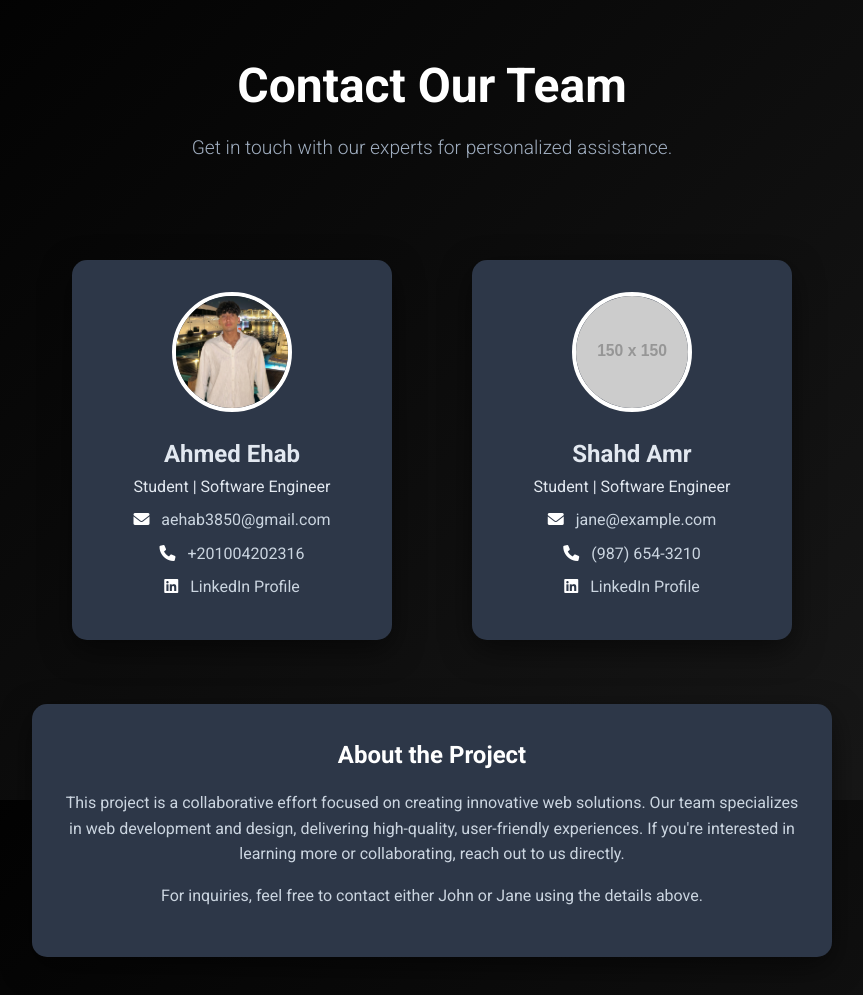
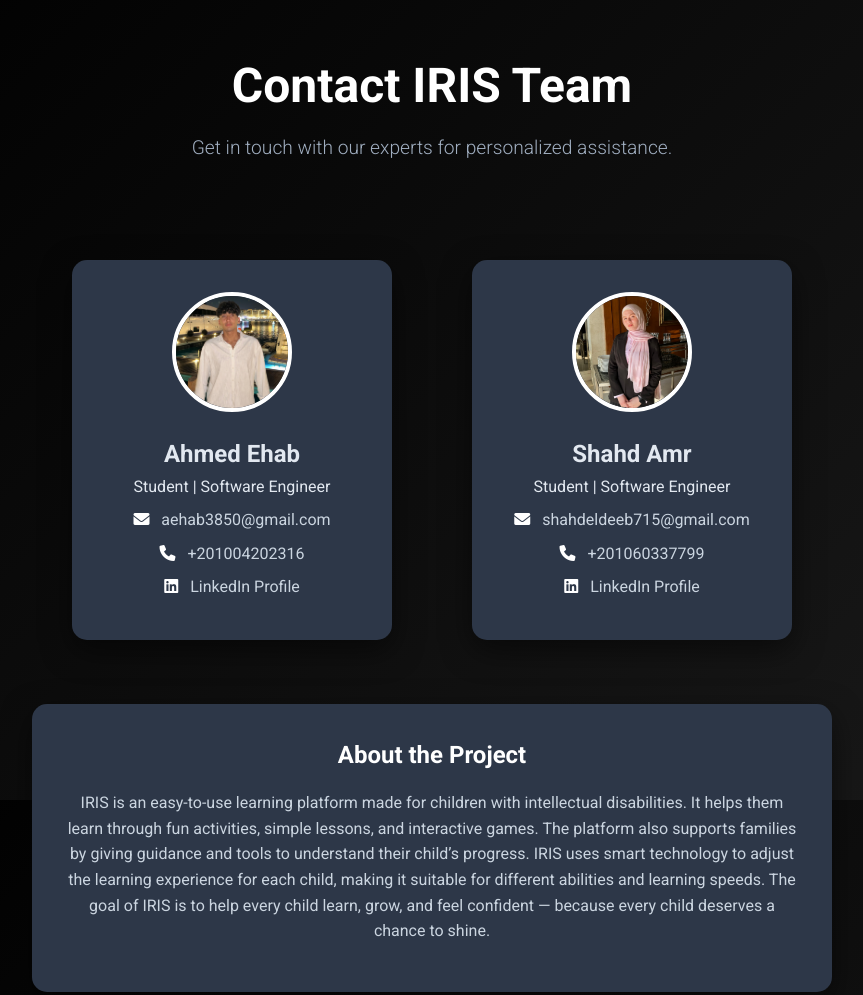
Before and after one commit to AhmdEhab/iris, a plain HTML site: page index.html in a window 1280 px wide. Shown: the top 995 px of the page, without its empty margins (208-1071 px from the left). Drawn offline with Linux system fonts and the light colour scheme; placeholder pictures from the web are drawn by us.

Commit message:
Add files via upload

```diff
--- a/index.html
+++ b/index.html
@@ -12,7 +12,7 @@
 </head>
 <body>
     <header>
-        <h1>Contact Our Team</h1>
+        <h1>Contact IRIS Team</h1>
         <p>Get in touch with our experts for personalized assistance.</p>
     </header>
 
@@ -29,21 +29,23 @@
                 </div>
             </div>
             <div class="card" tabindex="0">
-                <img src="https://via.placeholder.com/150/ffffff/000000?text=JS" alt="Jane Smith Photo">
+                <img src="asserts/shahd.jpeg" alt="Jane Smith Photo">
                 <h2>Shahd Amr </h2>
                 <p>Student | Software Engineer</p>
                 <div class="contact-info">
-                    <p><i class="fas fa-envelope"></i> <a href="mailto:jane@example.com">jane@example.com</a></p>
-                    <p><i class="fas fa-phone"></i> <a href="tel:(987) 654-3210">(987) 654-3210</a></p>
-                    <p><i class="fab fa-linkedin"></i> <a href="https://linkedin.com/in/janesmith" target="_blank">LinkedIn Profile</a></p>
+                    <p><i class="fas fa-envelope"></i> <a href="mailto:shahdeldeeb715@gmail.com">shahdeldeeb715@gmail.com</a></p>
+                    <p><i class="fas fa-phone"></i> <a href="tel:+201060337799">+201060337799</a></p>
+                    <p><i class="fab fa-linkedin"></i> <a href="https://www.linkedin.com/in/shahd-eldeeb?utm_source=share&utm_campaign=share_via&utm_content=profile&utm_medium=android_app" target="_blank">LinkedIn Profile</a></p>
                 </div>
             </div>
         </section>
 
         <section class="about-project">
             <h2>About the Project</h2>
-            <p>This project is a collaborative effort focused on creating innovative web solutions. Our team specializes in web development and design, delivering high-quality, user-friendly experiences. If you're interested in learning more or collaborating, reach out to us directly.</p>
-            <p>For inquiries, feel free to contact either John or Jane using the details above.</p>
+            <p>IRIS is an easy-to-use learning platform made for children with intellectual disabilities. It helps them learn through fun activities, simple lessons, and interactive games. The platform also supports families by giving guidance and tools to understand their child’s progress.
+
+IRIS uses smart technology to adjust the learning experience for each child, making it suitable for different abilities and learning speeds. The goal of IRIS is to help every child learn, grow, and feel confident — because every child deserves a chance to shine.</p>
+
         </section>
     </main>
 
```
Also changed, not shown: asserts/shahd.jpeg (added).
